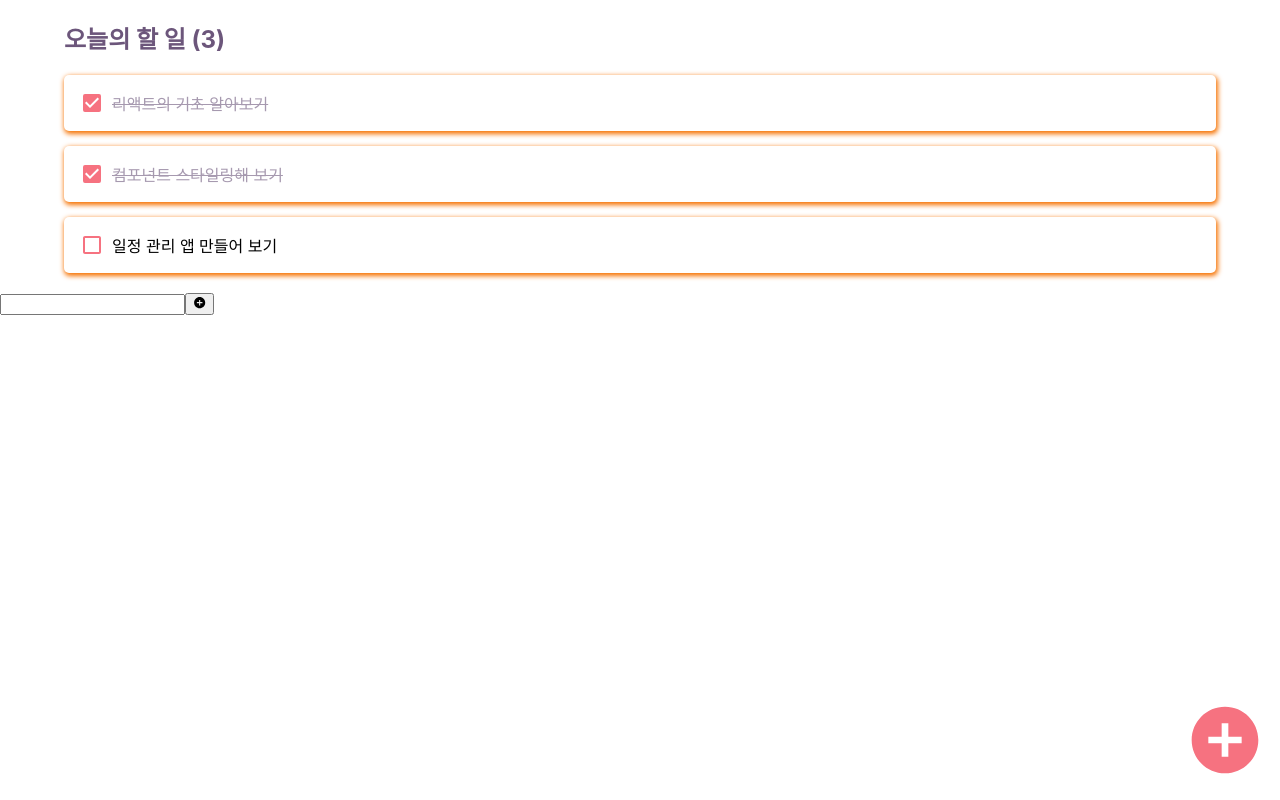
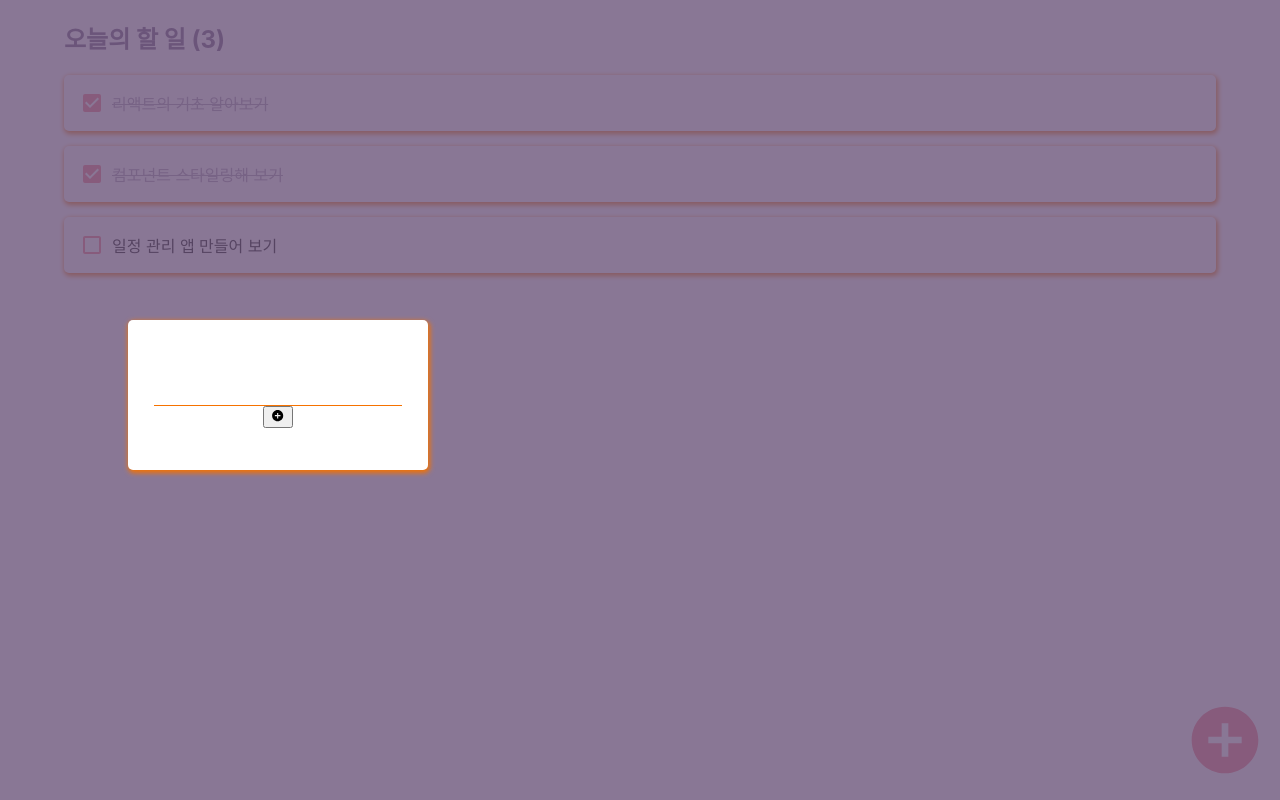
Before and after one commit to wochae/6ew, a React (Create React App) app in the folder blog/: page / in a window 1280 px wide. Both pictures are taken after a click on the element 1235 px from the left and 750 px from the top of the page. Built offline with nearby package versions, Linux system fonts and the light colour scheme.

Commit message:
[feat] : PlusButton activation with styling #12

```diff
--- a/blog/src/App.js
+++ b/blog/src/App.js
@@ -4,6 +4,7 @@ import TodoList from './components/TodoList';
 import TodoInsert from './components/TodoInsert';
 import './App.css';
 import { MdAddCircle } from 'react-icons/md';
+import './TodoInsert.css'
 
 const App = () => {
   const [insertToggle, setInsertToggle] = useState(false); // 추가 버튼 클릭 시, TodoInsert 컴포넌트 보여주기 위한 상태
@@ -23,7 +24,7 @@ const App = () => {
       <div className="add-todo-button" onClick={onInsertToggle}>
         <MdAddCircle/>
       </div>
-      {insertToggle && <TodoInsert />}
+      {insertToggle && <TodoInsert onInsertToggle={onInsertToggle} />}
     </Template>
   );
 };
--- /dev/null
+++ b/blog/src/TodoInsert.css
@@ -0,0 +1,41 @@
+.background {
+    position: fixed;
+    z-index: 980;
+    top: 0;
+    overflow: hidden;
+    width: 100vw;
+    height: 100vh;
+    display: flex;
+    justify-content: center;
+    align-items: center;
+    background: #6c567b;
+    opacity: 0.8;
+}
+
+form {
+    margin-left: 10%;
+    position: fixed;
+    top: 40%;
+    display: flex;
+    flex-direction: column;
+    justify-content: center;
+    align-items: center;
+    z-index: 990;
+    width: 300px;
+    height: 150px;
+    border-radius: 5px;
+    box-shadow: 1px 2px 5px 1px #f67200;
+
+    background: white;
+}
+
+form > input {
+    background: none;
+    outline: none;
+    border: none;
+    border-bottom: 1px solid #f67200;
+
+    padding: 0.5rem;
+    font-size: 1.125rem;
+    line-height: 1.5;
+}
--- a/blog/src/components/TodoInsert.js
+++ b/blog/src/components/TodoInsert.js
@@ -1,10 +1,10 @@
 import React from "react";
 import { MdAddCircle } from "react-icons/md";
 
-const TodoInsert = () => {
+const TodoInsert = ({ onInsertToggle }) => {
     return (
     <div>
-        <div className="background"></div>
+        <div className="background" onClick={onInsertToggle}></div>
         <form>
             <input></input>
             <button type="submidt">
```
